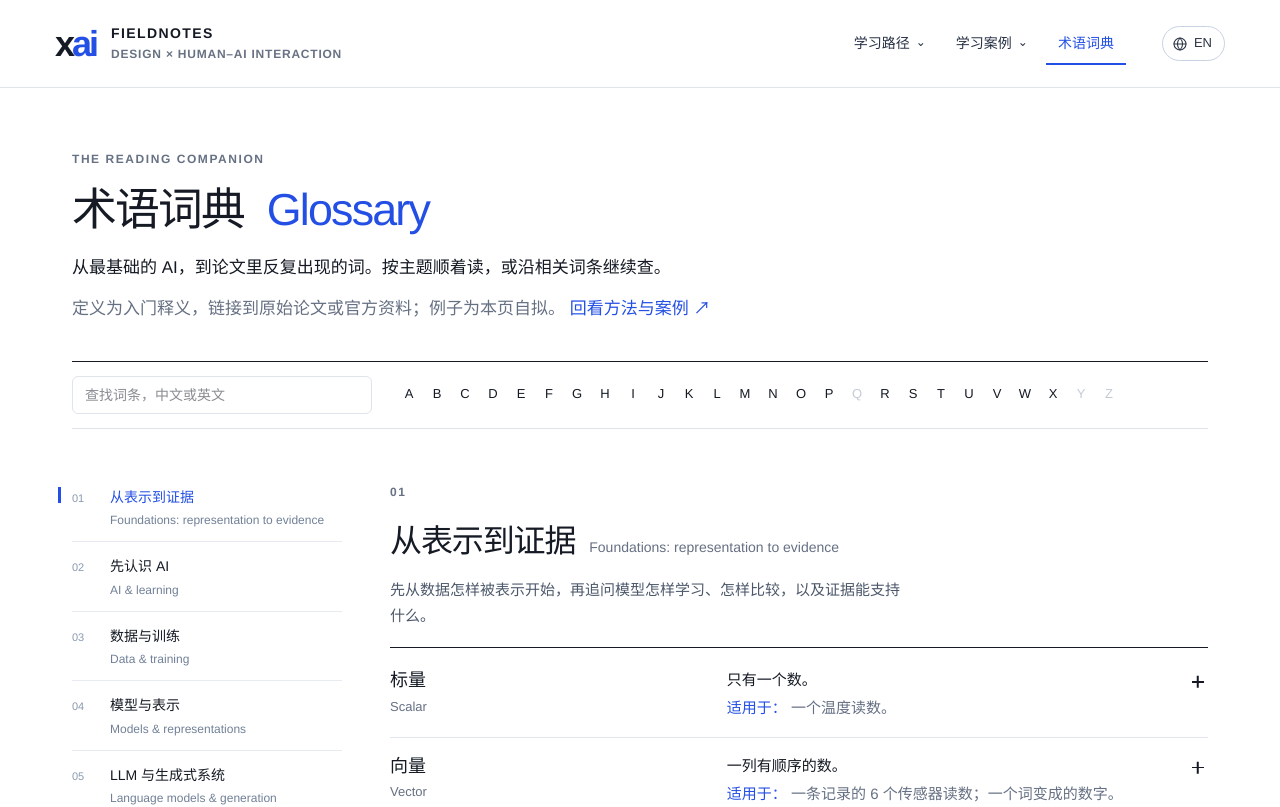
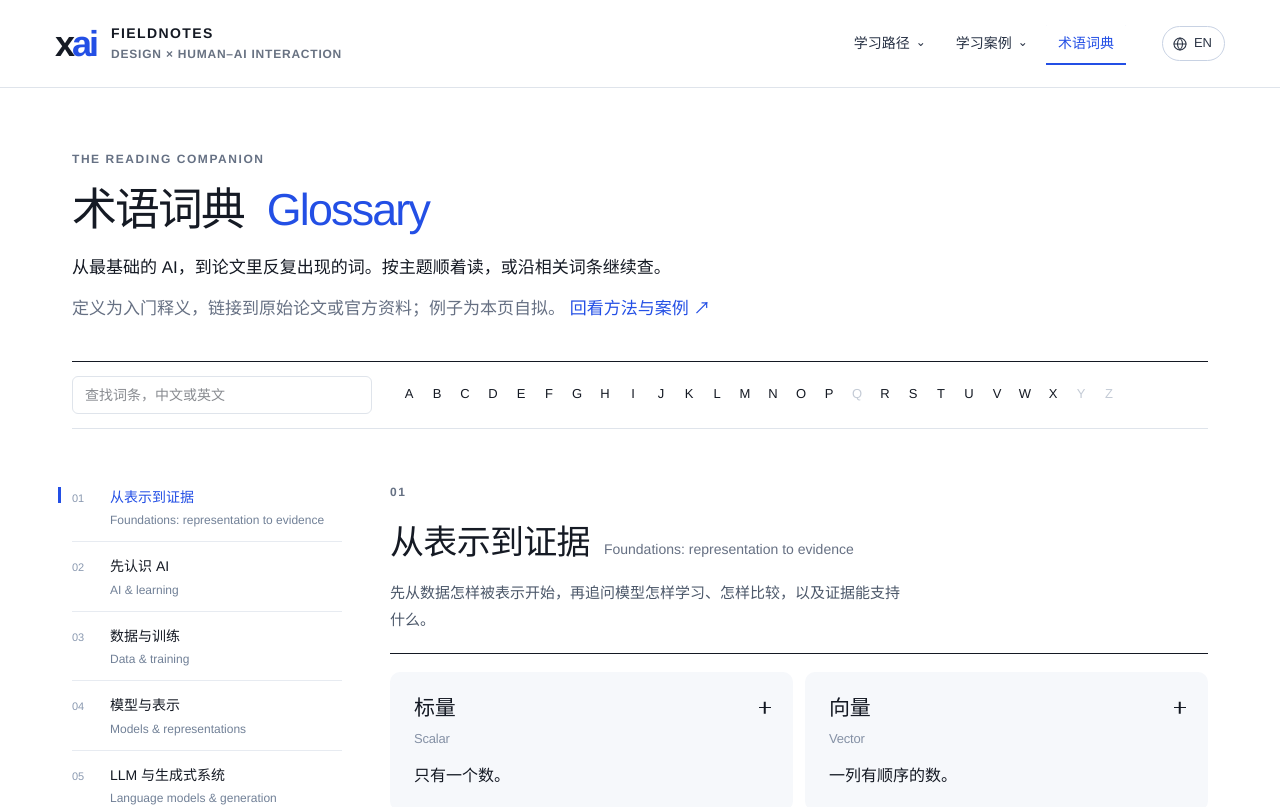
Before and after one commit to limbohoo/xai_fieldnote, a Next.js app: page /glossary in a window 1280 px wide. Shown: the top 807 px of the page. Built offline with nearby package versions, Linux system fonts and the light colour scheme.

Commit message:
Glossary reading layout: one-line summary per card, two-column cards, details on expand

```diff
--- a/app/globals.css
+++ b/app/globals.css
@@ -2320,3 +2320,47 @@ main.glossary-page .term-entry .term-toggle { position: absolute; right: 4px; to
 main.glossary-page .term-entry .term-trigger::after { content: ''; position: absolute; inset: 0; }
 main.glossary-page .term-entry .term-collapsed-copy, main.glossary-page .term-entry dd { position: relative; z-index: 1; }
 main.glossary-page .term-detail-inner > :first-child { margin-top: 16px; padding-top: 14px; border-top: 1px solid #f0f2f6; }
+
+/* Glossary v4: reading-first, one line per entry, details on demand (after PAIR Guidebook). */
+main.glossary-page .term-grid { display: grid; gap: 10px; margin-top: 18px; }
+main.glossary-page .term-entry {
+  display: grid; grid-template-columns: minmax(200px, 0.75fr) minmax(0, 1.6fr); column-gap: 40px;
+  padding: 22px 56px 22px 26px; background: #f6f8fb; border: 0; border-radius: 10px;
+  transition: background-color .2s;
+}
+main.glossary-page .term-entry:hover { background: #eef2f8; }
+main.glossary-page .term-entry[data-open="true"] { background: #fff; box-shadow: inset 0 0 0 1px #dfe4eb; }
+main.glossary-page .term-entry dt { grid-column: 1; grid-row: 1 / span 2; margin: 0; font-size: 21px; font-weight: 400; line-height: 1.35; letter-spacing: -0.01em; }
+main.glossary-page .term-entry .term-name { font-weight: 400; }
+main.glossary-page .term-english { font-size: 13px; color: #8591a5; margin-top: 6px; }
+.term-summary { grid-column: 2; grid-row: 1; margin: 0; font-size: 16.5px; line-height: 1.7; color: #141923; max-width: 60ch; }
+main.glossary-page .term-entry dd.term-detail { grid-column: 2; grid-row: 2; max-width: 60ch; }
+main.glossary-page .term-entry .term-toggle { right: 24px; top: 30px; }
+main.glossary-page .term-detail-inner > :first-child { margin-top: 18px; padding-top: 16px; border-top: 1px solid #e7ebf1; }
+main.glossary-page .term-good-for { font-size: 15px; line-height: 1.7; color: #141923; margin: 0 0 10px; }
+main.glossary-page .term-good-for strong { display: block; font-size: 12px; font-weight: 500; letter-spacing: .04em; color: #234fe5; margin-bottom: 2px; }
+main.glossary-page .term-definition { font-size: 15px; line-height: 1.8; color: #4c586a; margin: 0 0 10px; }
+main.glossary-page .term-entry dd .term-note { margin: 0 0 4px; }
+main.glossary-page .glossary-group { padding-bottom: 72px; }
+main.glossary-page .glossary-group > header { border-bottom: 1px solid #141923; padding-bottom: 20px; }
+main.glossary-page .glossary-group h2 { font-size: 34px; font-weight: 400; letter-spacing: -0.02em; }
+@media (max-width: 1100px) {
+  main.glossary-page .term-entry { grid-template-columns: minmax(160px, 0.7fr) minmax(0, 1.5fr); column-gap: 24px; }
+}
+@media (max-width: 760px) {
+  main.glossary-page .term-entry { grid-template-columns: 1fr; row-gap: 8px; padding: 18px 48px 18px 18px; }
+  main.glossary-page .term-entry dt, .term-summary, main.glossary-page .term-entry dd.term-detail { grid-column: 1; grid-row: auto; }
+  main.glossary-page .term-entry dt { font-size: 19px; }
+  .term-summary { font-size: 15.5px; }
+  main.glossary-page .term-entry .term-toggle { right: 18px; top: 26px; }
+}
+
+/* v4b: two-column card grid, stacked content inside each card. */
+main.glossary-page .term-grid { grid-template-columns: repeat(2, minmax(0, 1fr)); gap: 12px; align-items: start; }
+main.glossary-page .term-entry { display: block; padding: 22px 52px 22px 24px; }
+main.glossary-page .term-entry dt { display: block; font-size: 21px; }
+main.glossary-page .term-entry .term-summary { margin-top: 12px; max-width: none; font-size: 16px; }
+main.glossary-page .term-entry dd.term-detail { max-width: none; }
+main.glossary-page .term-entry .term-toggle { right: 22px; top: 30px; }
+main.glossary-page .term-entry[data-open="true"] { grid-column: 1 / -1; }
+@media (max-width: 900px) { main.glossary-page .term-grid { grid-template-columns: minmax(0, 1fr); } }
--- a/app/glossary/glossary-view.tsx
+++ b/app/glossary/glossary-view.tsx
@@ -41,15 +41,15 @@ function GlossaryTerm({ term }: { term: Term }) {
         </div>
         <span className="term-english">{t(term.en, term.zh)}</span>
       </dt>
-      {mechanism && (
-        <div className="term-collapsed-copy">
-          <p className="term-mechanism">{t(term.mechanism ?? term.definition, mechanism)}</p>
-          {goodFor && <p className="term-good-for"><strong>{t('适用于：', 'Good for:')}</strong> {t(term.goodFor ?? '', goodFor)}</p>}
-        </div>
-      )}
+      <p className="term-summary">{t(term.mechanism ?? term.definition, mechanism ?? definition)}</p>
       <dd id={detailsId} className="term-detail" data-open={open} inert={!open} aria-hidden={!open}>
         <div className="term-detail-inner">
-          {showDefinition && <p className="term-definition">{t(term.definition, definition)}</p>}
+          {goodFor && (
+            <p className="term-good-for">
+              <strong>{t('适用于', 'Good for')}</strong> {t(term.goodFor ?? '', goodFor)}
+            </p>
+          )}
+          {term.mechanism && showDefinition && <p className="term-definition">{t(term.definition, definition)}</p>}
           {term.note && <p className="term-note">{t(term.note, note ?? term.note)}</p>}
           <div className="term-links">
             <a className="term-source" href={glossarySources[term.source].url} target="_blank" rel="noreferrer" title={glossarySources[term.source].title}>
```
